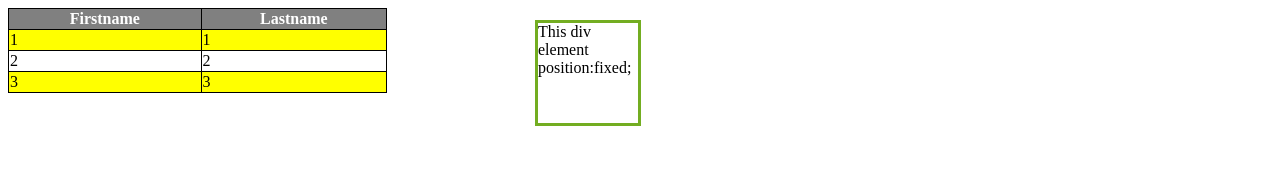
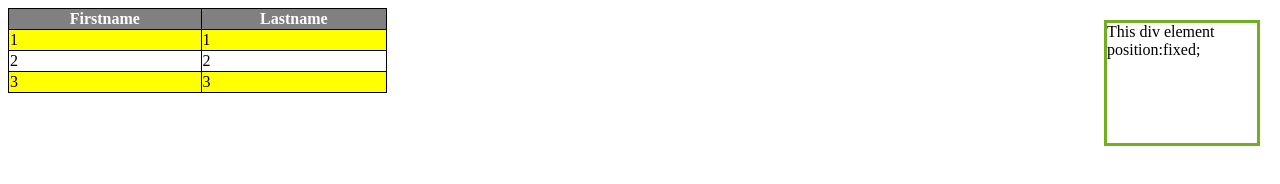
Before and after one commit to Vincent918770/web, a plain HTML site: page excercise20.html in a window 1280 px wide. Drawn offline with Linux system fonts and the light colour scheme.

Commit message:
exercise20

```diff
--- a/excercise20.html
+++ b/excercise20.html
@@ -20,12 +20,10 @@ tr:nth-child(even) {background-color: yellow;}
 
 div{
   position: fixed;
-  width: 500px;
+  width: 150px;
   top: 20px;
-  bottom: 700px;
-  left: 535px;
-  width: 100px;
-  height: 100px;
+  right: 20px;
+  height: 120px;
   border: 3px solid #73AD21;
 }
 
```
